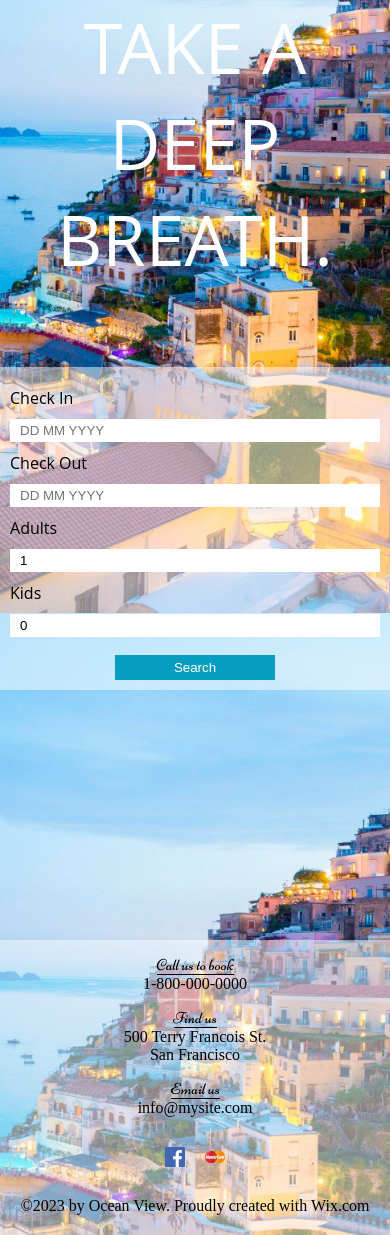
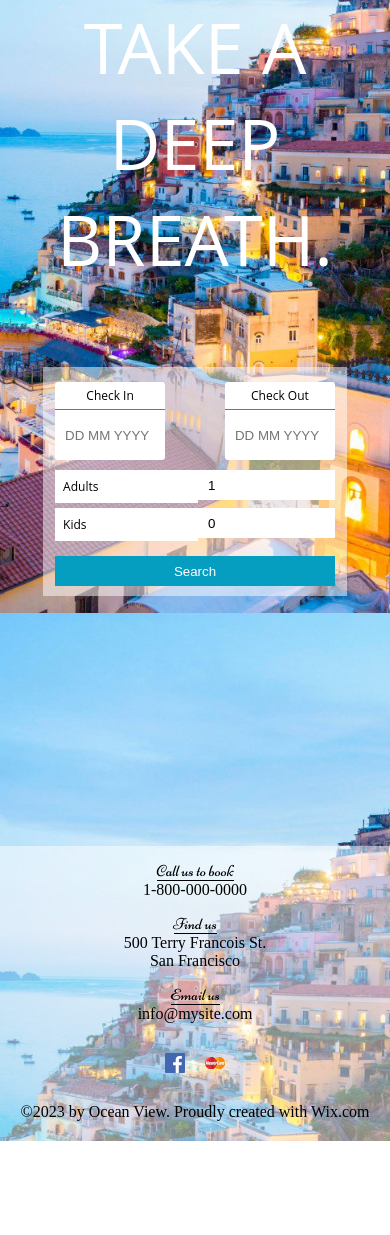
Before and after one commit to Tirli-Pirli/hotel, a Node project: template src/index.hbs in a window 390 px wide. Shown: the part 231-1466 px from the top of the page. After the commit the page ends 1372 px from the top, so only its background shows below. Run offline with Node 20 templates, Linux system fonts and the light colour scheme; the template is opened without the code that fills it, so the values that code supplies are empty.

Commit message:
mobile done

```diff
--- a/src/assets/style/input.scss
+++ b/src/assets/style/input.scss
@@ -1,51 +1,60 @@
 .containerOpacity {
     width: 100%;
     margin-bottom: 250px;
+    background-color:rgba(255, 255, 255, 0.5);
+    height: 80px;
+    display: flex;
+    justify-content: space-between;
+    align-items: center;
     .inputs {
-       display: flex;
-       justify-content: center;
-       justify-content: space-evenly;
-       padding: 10px;
-       background-color:rgba(255, 255, 255, 0.5);
+        display: flex;
+        justify-content: space-evenly;
+        width: 50%;
        &__Check {
            display: flex;
            flex-direction: column;
            input {
-               border: 0px;
+                border: 1px solid rgba(6,158,192,1);
            }
            input[type=text] {
-               height: 23px;
+               height: 30px;
                padding-left: 10px;
            }
            label {
                font-family: $font-hotelpage;
            }
        }
-       &__Numb {
+    }
+    .inputs2 {
+        display: flex;
+        width: 50%;
+        justify-content: space-evenly;
+        &__Numb {
            display: flex;
            flex-direction: column;
            input {
-               border: 0px;
+                border: 1px solid rgba(6,158,192,1);
            }
            input[type=number] {
-                height: 23px;
+                height: 30px;
+                width: 60px;
                 padding-left: 10px;
            }
            label {
             font-family: $font-hotelpage;
            }
        }
+    }
        .btn {
            display: flex;
            button {
             margin-top: 18px;
             color: white;
             background-color: rgba(6,158,192,1);
-            border: 0px;
+            border: 0;
             width: 160px;
-            height: 25px;
+            height: 30px;
             cursor: pointer;
            }
-       }
-    }
+        }
 }
--- a/src/assets/style/media.scss
+++ b/src/assets/style/media.scss
@@ -1,42 +1,86 @@
 //input media //
 
 @media (max-width:960px) {
-    .inputs {
+    .container {
+        display: flex;
         flex-direction: column;
-        .btn {
-            justify-content: center;
-        }
-        label {
-            padding-bottom: 10px;
-            padding-top: 10px;
+        .containerOpacity {
+            width: 60%;
+            height: 100%;
+            display: flex;
+            flex-direction: column;
+            align-self: center;
+            padding-top: 15px;
+            .checkin {
+                background-color: white;
+                padding-top: 5px;
+                padding-bottom: 5px;
+                text-align: center;
+                border-radius: 3px 3px 0px 0px;
+                font-size: 12px;
+            }
+            .inputs{
+                flex-direction: row;
+                justify-content: space-between;
+                width: 58%;
+                input {
+                    border-top: 1px solid rgba(6,158,192,1) ;
+                    border-bottom: 0;
+                    border-left: 0;
+                    border-right: 0;
+                    border-radius: 0px 0px 3px 3px;
+                }
+                input[type=text] {
+                    width: 100px;
+                    height: 50px;
+                }
+            }
+            .inputs2 {
+                flex-direction: column;
+                width: 58%;
+                padding-top: 10px;
+                &__Numb {
+                    flex-direction: row;
+                    padding-bottom: 5px;
+                    .checkout {
+                        background-color: white;
+                        width: 100%;
+                        align-self: center;
+                        padding: 8px;
+                        font-size: 12px;
+                    }
+                    input[type=number] {
+                        width: 100%;
+                        border: 0;
+                    }
+                }
+            }
+            .btn {
+                align-self: center;
+                width: 100%;
+                padding-bottom: 10px;
+                button {
+                    width: 100%;
+                    margin-top: 10px;
+                }
+            }
         }
     }
 }
-@media (max-width:600px) {
-    .containerOpacity {
-        margin-bottom: 50px;
-        .inputs {
-        flex-direction: column;
-            &__Check {
-                label {
-                    padding-bottom: 10px;
-                    padding-top: 10px;
-                }
+@media (max-width:320px), (max-width:370px), (max-width:420px)   {
+    .container {
+        .containerOpacity {
+            width: 78%;
+            .inputs {
+                width: 92%;
             }
-            &__Numb {
-                label {
-                    padding-bottom: 10px;
-                    padding-top: 10px;
-                }
+            .inputs2 {
+                width: 92%;
             }
         }
-        .btn {
-        align-self: center;
+    }
+}
 
-        }
-    }
-
-}
 
 // footer media //
 @media (max-width:800px) {
--- a/src/index.hbs
+++ b/src/index.hbs
@@ -26,24 +26,28 @@
             <div class="containerOpacity">
                 <div class="inputs">
                     <div class="inputs__Check">
-                        <label for="checkin">Check In</label>
+                        <label class="checkin" for="checkin">Check In</label>
                         <input type="text" name="checkInDate" id="" placeholder="DD MM YYYY">
                     </div>
                     <div class="inputs__Check">
-                        <label for="checkout">Check Out</label>
+                        <label class="checkin" for="checkout">Check Out</label>
                         <input type="text" name="checkOutDate" id="" placeholder="DD MM YYYY">
                     </div>
-                    <div class="inputs__Numb">
-                        <label for="adultNum">Adults</label>
+                </div>
+                <div class="inputs2">
+                    <div class="inputs2__Numb">
+                        <label class="checkout" for="adultNum">Adults</label>
                         <input type="number" name="adults" id="" value="1" min="1">
                     </div>
-                    <div class="inputs__Numb">
-                        <label for="kidsNum">Kids</label>
+                    <div class="inputs2__Numb">
+                        <label class="checkout" for="kidsNum">Kids</label>
                         <input type="number" name="kids" id="" value="0" min="0">
                     </div>
                     <div class="btn">
                         <button>Search</button>
                     </div>
+                </div>
+
 
                 </div>
             </div>
```
Also changed, not shown: public/index.html (+10 -6 lines), public/assets/style/app.css, public/main.js.
